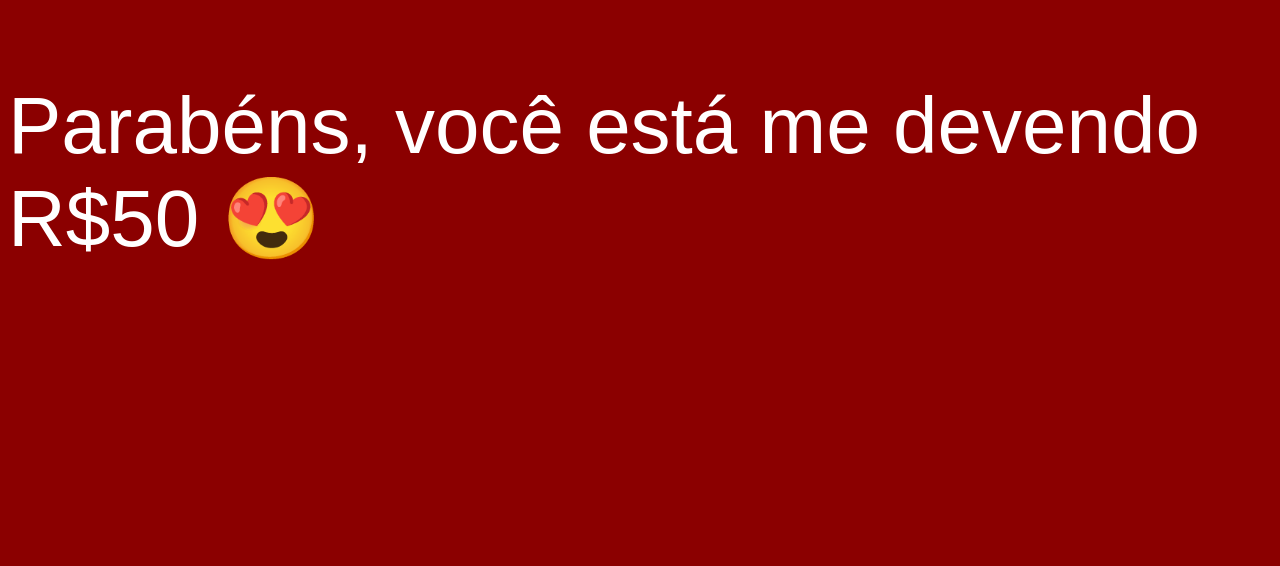
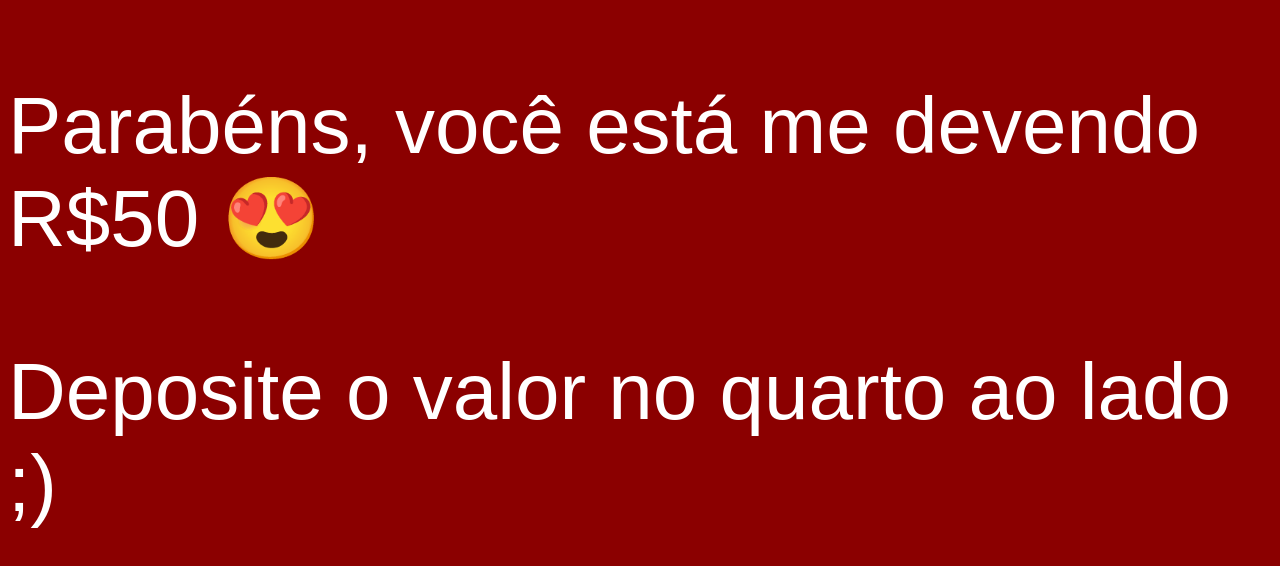
Before and after one commit to isacdelima/projeto-surpresa, a plain HTML site: page paginas-extra/pag01.html in a window 1280 px wide. Drawn offline with Linux system fonts and the light colour scheme.

Commit message:
Texto Pág 01

```diff
--- a/paginas-extra/pag01.html
+++ b/paginas-extra/pag01.html
@@ -23,5 +23,8 @@
     <p>
         Parabéns, você está me devendo R$50 &#x1F60D
     </p>
+    <p>
+        Deposite o valor no quarto ao lado ;&#41
+    </p>
 </body>
 </html>
```
